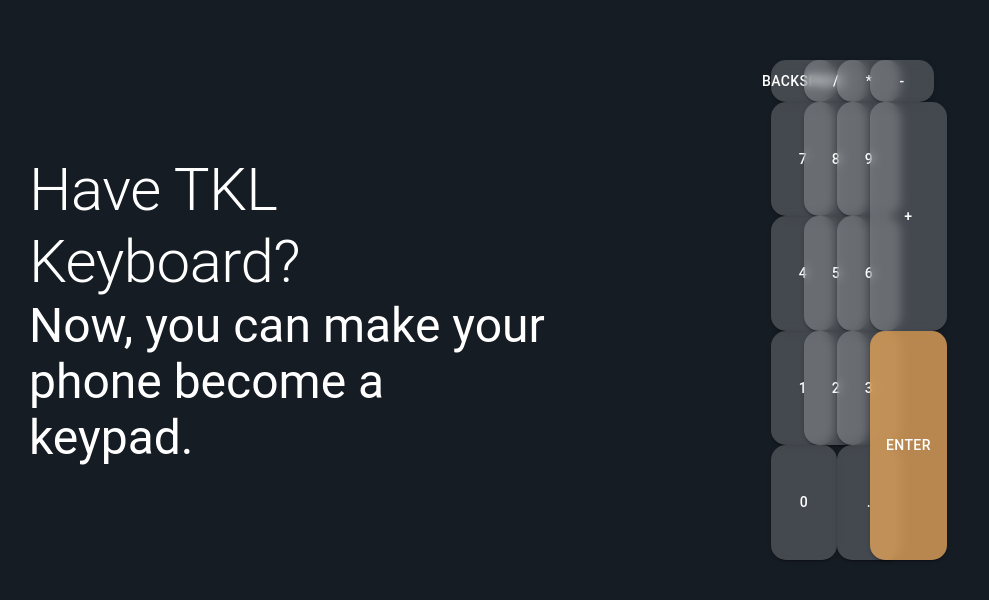
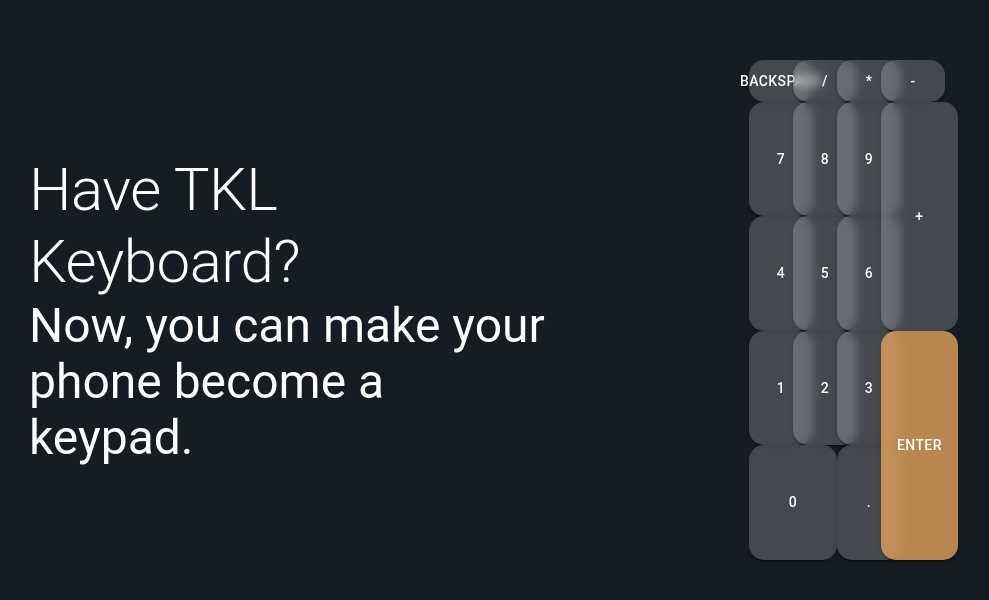
Before and after one commit to hysasuke/Project-Website, a Next.js app: page / in a window 1280 px wide. Shown: the part 1690-2290 px from the top of the page, without its empty margins (75-1064 px from the left). Built offline with nearby package versions, Linux system fonts and the light colour scheme; no server answers.

Commit message:
🐞 fix: UI Fix
Resolved issue with Keypad UI width not displaying correctly

```diff
--- a/src/components/AppBar.js
+++ b/src/components/AppBar.js
@@ -11,7 +11,7 @@ export default function AppBar(props) {
     <MUIAppBar
       style={{
         boxShadow: "none",
-        backgroundColor: "transparent",
+        backgroundColor: "rgba(22,28,36,0.5)",
         backdropFilter: "blur(5px)"
       }}
       // position="sticky"
--- a/src/components/KeypadIntro.js
+++ b/src/components/KeypadIntro.js
@@ -43,7 +43,7 @@ export default function KeypadIntro(props) {
           justifyContent="center"
           alignItems={"center"}
         >
-          <Grid item xs={12} md={3} height={500}>
+          <Grid item xs={12} md={9} lg={4} height={500}>
             <Keypad />
           </Grid>
         </Grid>
```
